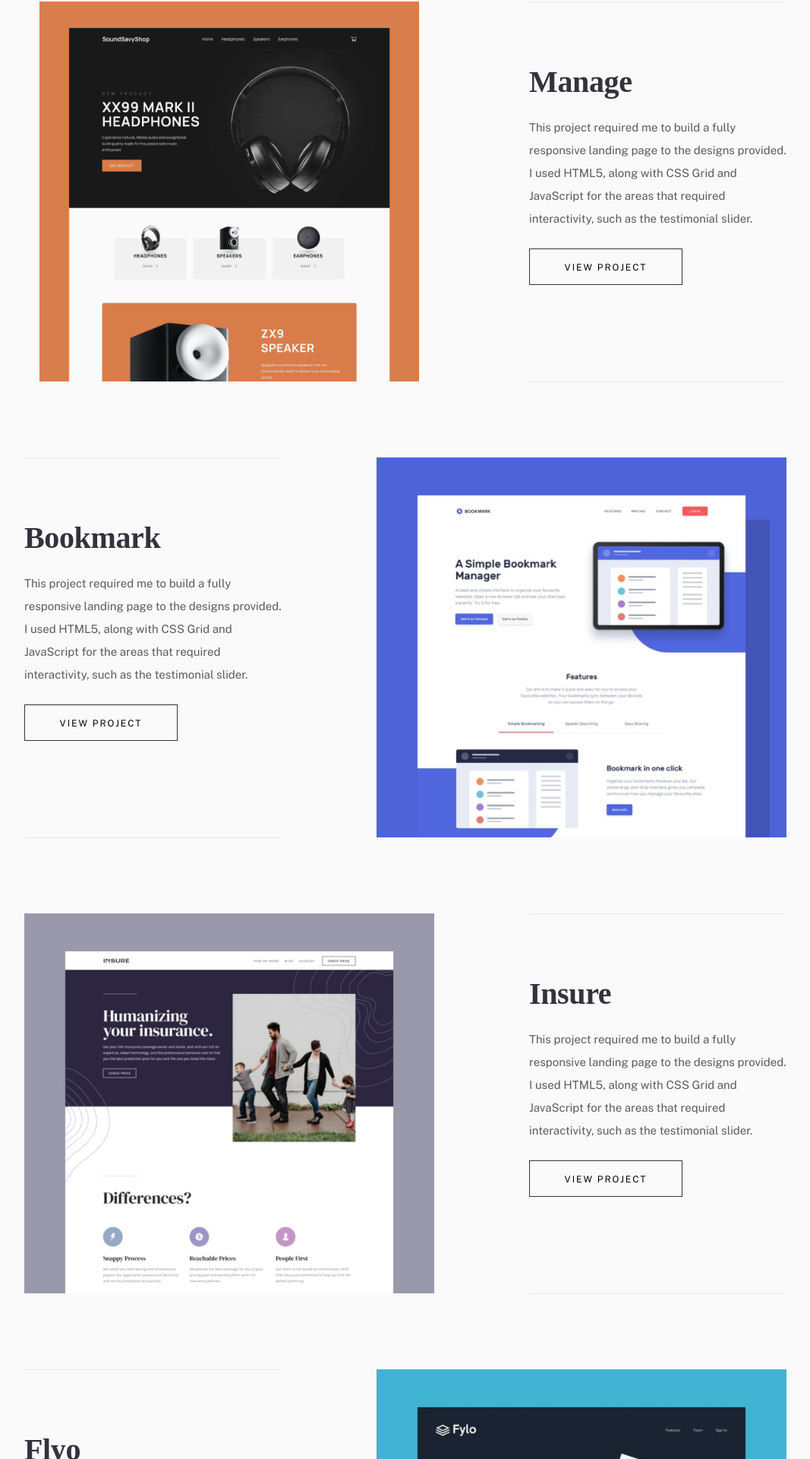
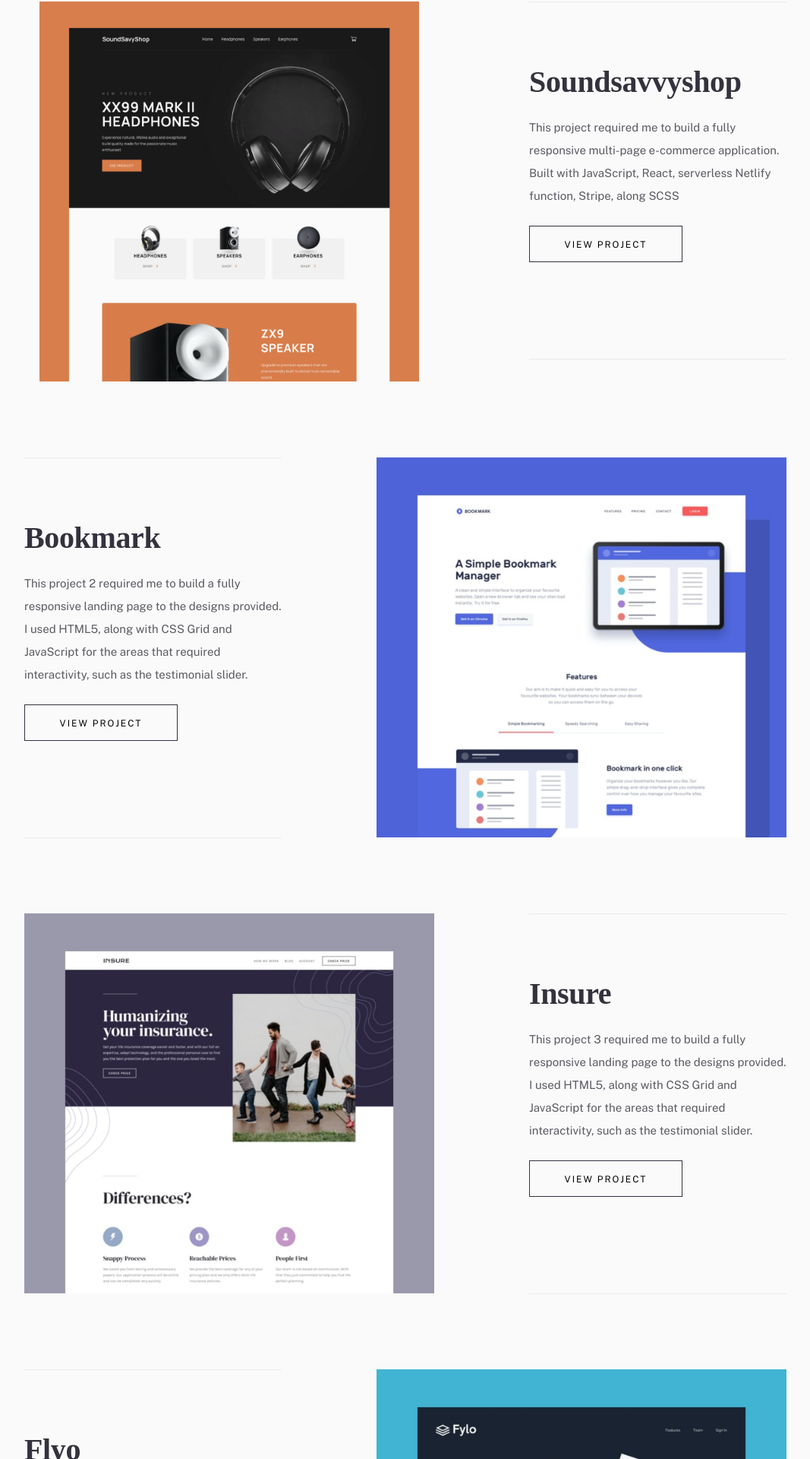
Before and after one commit to julie-ify/portfolio-website, a React (Create React App) app: page /portfolio in a window 1280 px wide. Shown: the part 175-2095 px from the top of the page at 76% size, without its empty margins (85-1152 px from the left). Built offline with nearby package versions, Linux system fonts and the light colour scheme; a web font is replaced by a local one.

Commit message:
Fix footer height bug

```diff
--- a/src/pages/PortfolioDetail.jsx
+++ b/src/pages/PortfolioDetail.jsx
@@ -11,8 +11,8 @@
 
 function PortfolioDetail({ isMenuOpen, toggleMenu }) {
 	const { slug } = useParams();
-	const slugs = ['manage', 'bookmark', 'flyo', 'insure'];
-	const portfolio = slugs.includes(slug);
+	const slugs = ['soundsavvyshop', 'bookmark', 'flyo', 'insure'];
+	const portfolio = slugs.includes(slug.toLowerCase());
 	const titleNameFormat = slug.charAt(0).toUpperCase() + slug.slice(1);
 	const project = findProject(titleNameFormat);
 
@@ -59,7 +59,13 @@
 													</div>
 													<button className={`Project-button-wrap btn-order`}>
 														<span className="Project-button-text">
-															<a href={`/portfolio`}>Visit Website</a>
+															<a
+																href={`https://soundsavvyshop.netlify.app`}
+																target="_blank"
+																rel="noreferrer"
+															>
+																Visit Website
+															</a>
 														</span>
 													</button>
 												</div>
@@ -108,7 +114,7 @@
 								<div className="Next-project">
 									<div className="Next-arrow">
 										<a href={`/portfolio/${project.nextProject.toLowerCase()}`}>
-											<img src={ArrowRight} alt="" className='arrow-move'/>
+											<img src={ArrowRight} alt="" className="arrow-move" />
 										</a>
 									</div>
 									<div className="Project-sub-text-wrap">
--- a/src/pages/PortfolioIndex.jsx
+++ b/src/pages/PortfolioIndex.jsx
@@ -4,96 +4,40 @@
 import Contact from '../components/Contact';
 import Nav from '../components/Nav';
 import Footer from '../components/Footer';
+import { projectsArray } from '../utils/projects';
 
 function PortfolioIndex({ isMenuOpen, toggleMenu }) {
+	const portfolio = projectsArray.map((project) => {
+		return (
+			<div className="Portfolio-outer-grid" key={project.id}>
+				<div
+					className={`image-cover ${project.id % 2 === 0 ? 'Grid-order' : ''}`}
+				>
+					<div className={`Project-${project.id} Project-image-cover`}></div>
+				</div>
+
+				<div className="Portfolio-inner-grid">
+					<hr className="First" />
+					<div className="Portfolio-main-text-wrap">
+						<h1 className="Main-text">{project.title}</h1>
+					</div>
+					<p className="Portfolio-Paragraph-text">{project.description}</p>
+					<PlainButton
+						text={'View Project'}
+						slug={project.title.toLowerCase()}
+					/>
+					<hr className="Second" />
+				</div>
+			</div>
+		);
+	});
 	return (
 		<>
 			<div className="Container">
 				<div className="Wrapper">
 					<Nav toggleMenu={toggleMenu} isMenuOpen={isMenuOpen} />
-					<div className="Portfolio-container">
-						<div className="Portfolio-outer-grid">
-							<div className='image-cover'>
-								<div className="Project-1 Project-image-cover"></div>
-							</div>
-
-							<div className="Portfolio-inner-grid">
-								<hr className="First" />
-								<div className="Portfolio-main-text-wrap">
-									<h1 className="Main-text">Manage</h1>
-								</div>
-								<p className="Portfolio-Paragraph-text">
-									This project required me to build a fully responsive landing
-									page to the designs provided. I used HTML5, along with CSS
-									Grid and JavaScript for the areas that required interactivity,
-									such as the testimonial slider.
-								</p>
-								<PlainButton text={'View Project'} slug={'manage'} />
-								<hr className="Second" />
-							</div>
-						</div>
-
-						<div className="Portfolio-outer-grid">
-						<div className='image-cover Grid-order'>
-								<div className="Project-2 Project-image-cover"></div>
-							</div>
-							<div className="Portfolio-inner-grid">
-								<hr className="First" />
-								<div className="Portfolio-main-text-wrap">
-									<h1 className="Main-text">Bookmark</h1>
-								</div>
-								<p className="Portfolio-Paragraph-text">
-									This project required me to build a fully responsive landing
-									page to the designs provided. I used HTML5, along with CSS
-									Grid and JavaScript for the areas that required interactivity,
-									such as the testimonial slider.
-								</p>
-								<PlainButton text={'View Project'} slug={'bookmark'} />
-								<hr className="Second" />
-							</div>
-						</div>
-
-						<div className="Portfolio-outer-grid">
-						<div className='image-cover'>
-								<div className="Project-3 Project-image-cover"></div>
-							</div>
-							<div className="Portfolio-inner-grid">
-								<hr className="First" />
-								<div className="Portfolio-main-text-wrap">
-									<h1 className="Main-text">Insure</h1>
-								</div>
-								<p className="Portfolio-Paragraph-text">
-									This project required me to build a fully responsive landing
-									page to the designs provided. I used HTML5, along with CSS
-									Grid and JavaScript for the areas that required interactivity,
-									such as the testimonial slider.
-								</p>
-								<PlainButton text={'View Project'} slug={'insure'} />
-								<hr className="Second" />
-							</div>
-						</div>
-
-						<div className="Portfolio-outer-grid">
-						<div className='image-cover Grid-order'>
-								<div className="Project-4 Project-image-cover"></div>
-							</div>
-							<div className="Portfolio-inner-grid">
-								<hr className="First" />
-								<div className="Portfolio-main-text-wrap">
-									<h1 className="Main-text">Flyo</h1>
-								</div>
-								<p className="Portfolio-Paragraph-text">
-									This project required me to build a fully responsive landing
-									page to the designs provided. I used HTML5, along with CSS
-									Grid and JavaScript for the areas that required interactivity,
-									such as the testimonial slider.
-								</p>
-								<PlainButton text={'View Project'} slug={'flyo'} />
-								<hr className="Second" />
-							</div>
-						</div>
-						<Contact />
-					</div>
+					<div className="Portfolio-container">{portfolio}</div>
+					<Contact />
 				</div>
 			</div>
 			<Footer />
--- a/src/styles/Footer.scss
+++ b/src/styles/Footer.scss
@@ -7,7 +7,9 @@
 	background-color: $grayish-dark-blue;
 	margin-top: 96px;
 	display: flex;
-	justify-content: center;
+	flex-direction: column;
+	position: relative;
+	bottom: 0;
 }
 
 .Footer-wrap {
@@ -59,8 +61,6 @@
 
 @media (min-width: 768px) {
 	.Footer-container {
-		display: flex;
-		justify-content: space-between;
 		padding: 0;
 	}
 
--- a/src/utils/projects.js
+++ b/src/utils/projects.js
@@ -1,14 +1,14 @@
-const projectsArray = [
+export const projectsArray = [
 	{
 		id: 1,
-		title: 'Manage',
+		title: 'Soundsavvyshop',
 		description:
-			'This project 1 required me to build a fully responsive landing page to the designs provided. I used HTML5, along with CSS Grid and JavaScript for the areas that required interactivity, such as the testimonial slider.',
+			'This project required me to build a fully responsive multi-page e-commerce application. Built with JavaScript, React, serverless Netlify function, Stripe, along SCSS',
 		background:
-			'This project 1 was a front-end  challenge from Frontend Mentor. It’s a platform that enables you to practice building websites to a design and project brief. Each challenge includes mobile and desktop designs to show how the website should look at different screen sizes. Creating these projects has helped me refine my workflow and solve real-world coding problems. I’ve learned something new with each project, helping me to improve and adapt my style.',
+			'This project was a challenge from Frontend Mentor. It\'s an application that enable users add/remove products from the cart, edit product quantities, receive form validations if fields are missed or incorrect during checkout, see correct checkout total, see order confirmation after after checking out with an order summary and make payment with stripe. The app keeps track of what\'s in the cart even after refreshing the browser.',
 		previousProject: 'Flyo',
 		nextProject: 'Bookmark',
-		technologies: ['HTML', 'CSS', ' JS'],
+		technologies: ['JavaScript', 'React', ' Strip', 'Serverless function'],
 		skills: ['Interaction Design', 'Front End Development'],
 	},
 	{
```
